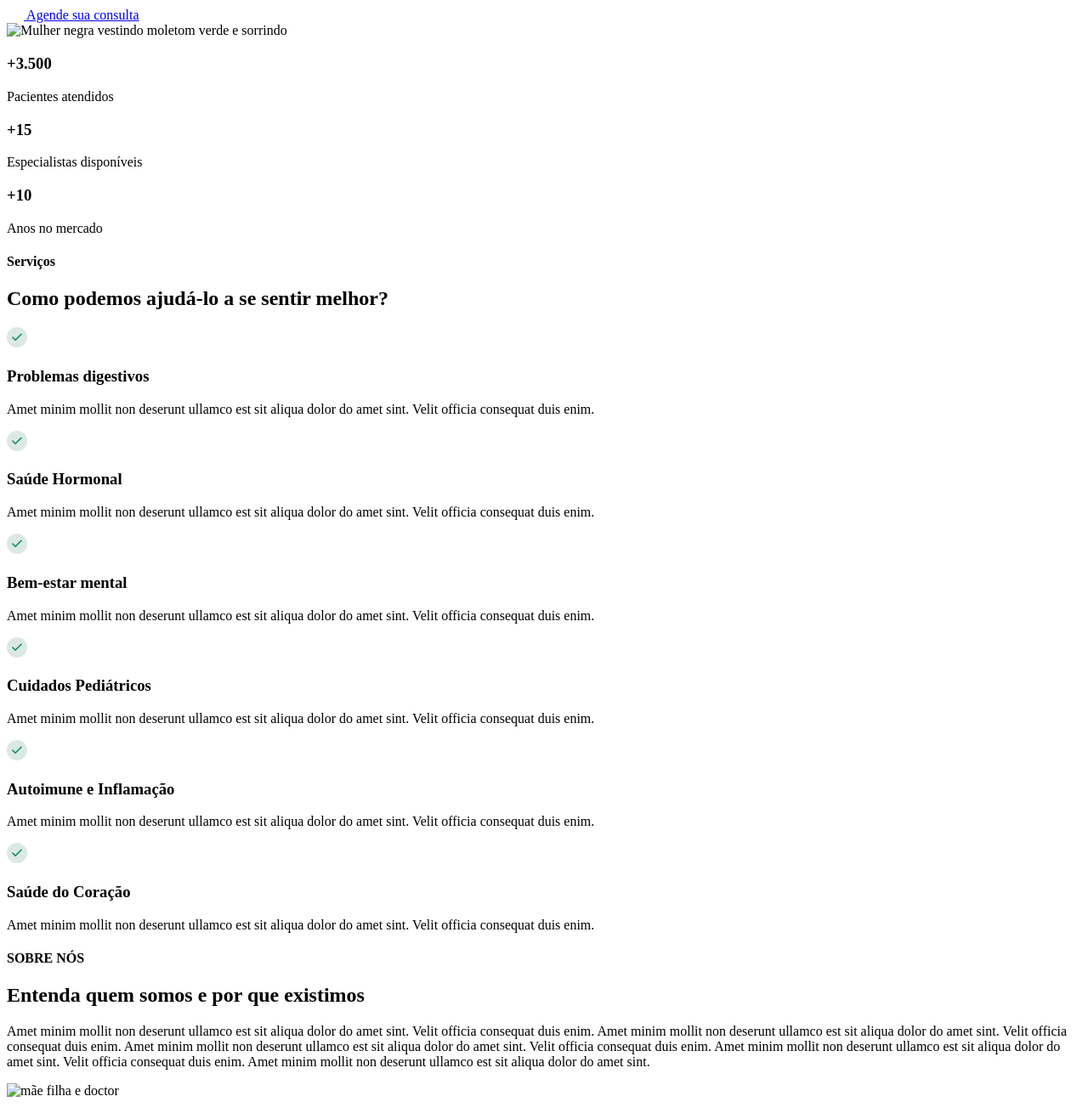
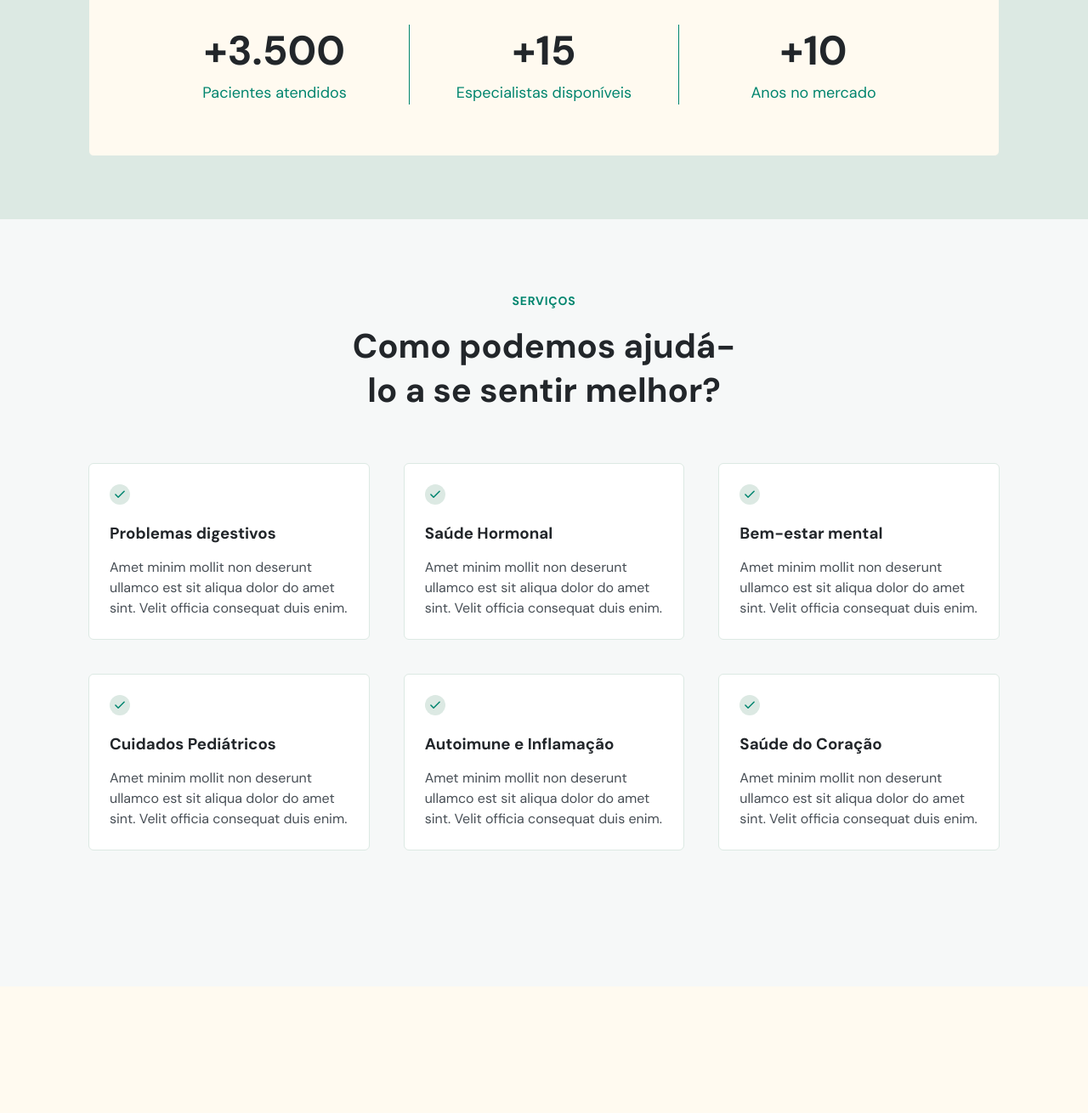
Before and after one commit to dianagsf/doctorcare, a plain HTML site: page index.html in a window 1280 px wide. Shown: the part 438-1748 px from the top of the page at 85% size. Drawn offline with nearby package versions, Linux system fonts and the light colour scheme; the site is published under a folder, as on GitHub Pages, so addresses that start at the root find nothing.

Commit message:
ajustes de links relativos

```diff
--- a/index.html
+++ b/index.html
@@ -6,7 +6,7 @@
     <meta name="viewport" content="width=device-width, initial-scale=1.0" />
     <title>DoctorCare</title>
 
-    <link rel="stylesheet" href="/style.css" />
+    <link rel="stylesheet" href="./style.css" />
     <link rel="preconnect" href="https://fonts.googleapis.com" />
     <link rel="preconnect" href="https://fonts.gstatic.com" crossorigin />
     <link
@@ -264,7 +264,7 @@
 
         <div class="col-b">
           <img
-            src="/assets/foto.svg"
+            src="./assets/foto.svg"
             alt="Mulher negra vestindo moletom verde e sorrindo"
           />
         </div>
@@ -464,7 +464,7 @@
         </div>
 
         <div class="col-b">
-          <img src="/assets/doctor.png" alt="mãe filha e doctor" />
+          <img src="./assets/doctor.png" alt="mãe filha e doctor" />
         </div>
       </div>
     </section>
@@ -548,7 +548,7 @@
           </div>
         </div>
         <div class="col-b">
-          <img src="assets/pic.png" alt="homem negro mexendo no celular" />
+          <img src="./assets/pic.png" alt="homem negro mexendo no celular" />
         </div>
       </div>
     </section>
@@ -726,6 +726,6 @@
     <!-- scrollreveal-->
     <script src="https://unpkg.com/scrollreveal"></script>
 
-    <script src="main.js"></script>
+    <script src="./main.js"></script>
   </body>
 </html>
```
